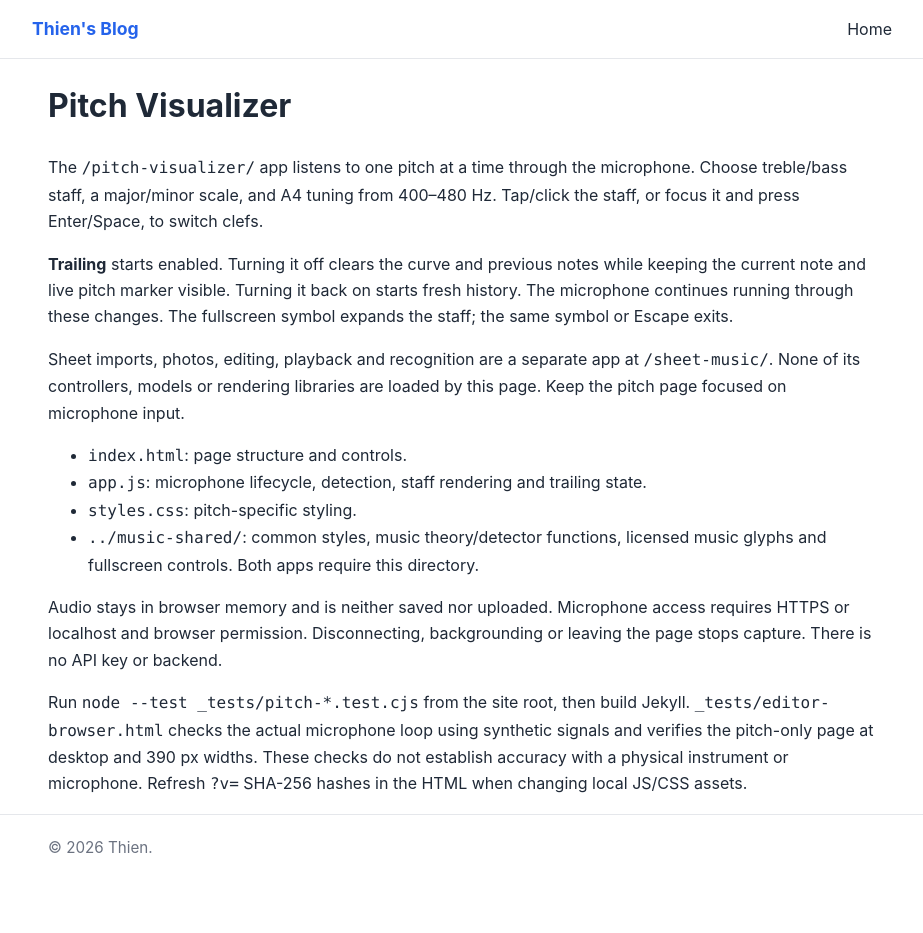
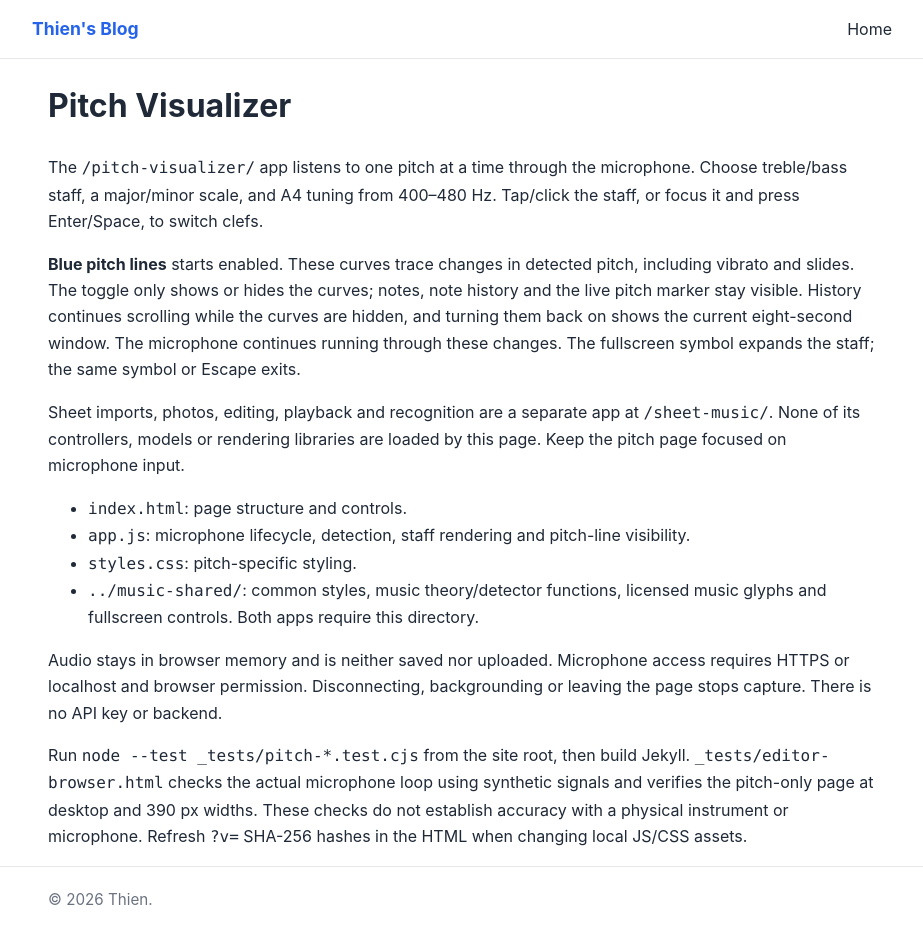
Before and after one commit to neverdie88/neverdie88.github.io, a Jekyll site: the page built from pitch-visualizer/README.md, in a window 1280 px wide and 933 px high. Shown: the whole window, without its empty margins (178-1101 px from the left). Built offline with Jekyll 4.4.1, drawn with Linux system fonts in a browser that asks for light colours; our own code applies the rules of GitHub Pages for plain Markdown files.

Commit message:
Limit pitch display toggle to blue trace lines

```diff
--- a/pitch-visualizer/README.md
+++ b/pitch-visualizer/README.md
@@ -4,9 +4,11 @@
 Choose treble/bass staff, a major/minor scale, and A4 tuning from 400–480 Hz.
 Tap/click the staff, or focus it and press Enter/Space, to switch clefs.
 
-**Trailing** starts enabled. Turning it off clears the curve and previous notes
-while keeping the current note and live pitch marker visible. Turning it back on
-starts fresh history. The microphone continues running through these changes.
+**Blue pitch lines** starts enabled. These curves trace changes in detected
+pitch, including vibrato and slides. The toggle only shows or hides the curves;
+notes, note history and the live pitch marker stay visible. History continues
+scrolling while the curves are hidden, and turning them back on shows the current
+eight-second window. The microphone continues running through these changes.
 The fullscreen symbol expands the staff; the same symbol or Escape exits.
 
 Sheet imports, photos, editing, playback and recognition are a separate app at
@@ -14,7 +16,7 @@
 by this page. Keep the pitch page focused on microphone input.
 
 - `index.html`: page structure and controls.
-- `app.js`: microphone lifecycle, detection, staff rendering and trailing state.
+- `app.js`: microphone lifecycle, detection, staff rendering and pitch-line visibility.
 - `styles.css`: pitch-specific styling.
 - `../music-shared/`: common styles, music theory/detector functions, licensed
   music glyphs and fullscreen controls. Both apps require this directory.
--- a/pitch-visualizer/index.html
+++ b/pitch-visualizer/index.html
@@ -47,7 +47,7 @@
         <div class="vp-section-header">
           <div><span id="vp-staff-label">Live pitch</span> <span class="text-small text-muted" id="vp-score-caption">C major</span></div>
           <div class="vp-sheet-tools">
-            <label class="vp-trail-toggle" for="vp-trail-toggle"><input id="vp-trail-toggle" type="checkbox" role="switch" checked> Trailing</label>
+            <label class="vp-trail-toggle" for="vp-trail-toggle" title="Show or hide the blue pitch trace lines"><input id="vp-trail-toggle" type="checkbox" role="switch" checked> Blue pitch lines</label>
             <button class="btn btn-ghost vp-fullscreen-button" type="button" data-vp-fullscreen="vp-live-sheet" data-fullscreen-label="live pitch staff" aria-label="Enter fullscreen: live pitch staff" title="Enter fullscreen" aria-pressed="false"><svg viewBox="0 0 24 24" width="20" height="20" aria-hidden="true"><path class="vp-expand-icon" d="M8 3H3v5M16 3h5v5M3 16v5h5M21 16v5h-5"/><path class="vp-collapse-icon" d="M3 8h5V3M21 8h-5V3M8 21v-5H3M16 21v-5h5"/></svg></button>
           </div>
         </div>
@@ -62,7 +62,7 @@
 <script src="../music-shared/pitch-core.js?v=38f34c86abf8"></script>
 <script src="../music-shared/music-glyphs.js?v=c37aec90ce83"></script>
 <script src="../music-shared/fullscreen.js?v=3c122736a629"></script>
-<script src="./app.js?v=06cb9b267f8f"></script>
+<script src="./app.js?v=e50e4bbdd168"></script>
 </main>
 </body>
 </html>
```
Also changed, not shown: _tests/editor-browser.html (+4 -4 lines), _tests/pitch-app.test.cjs (+22 -8 lines), pitch-visualizer/app.js (+13 -19 lines), README.md.
